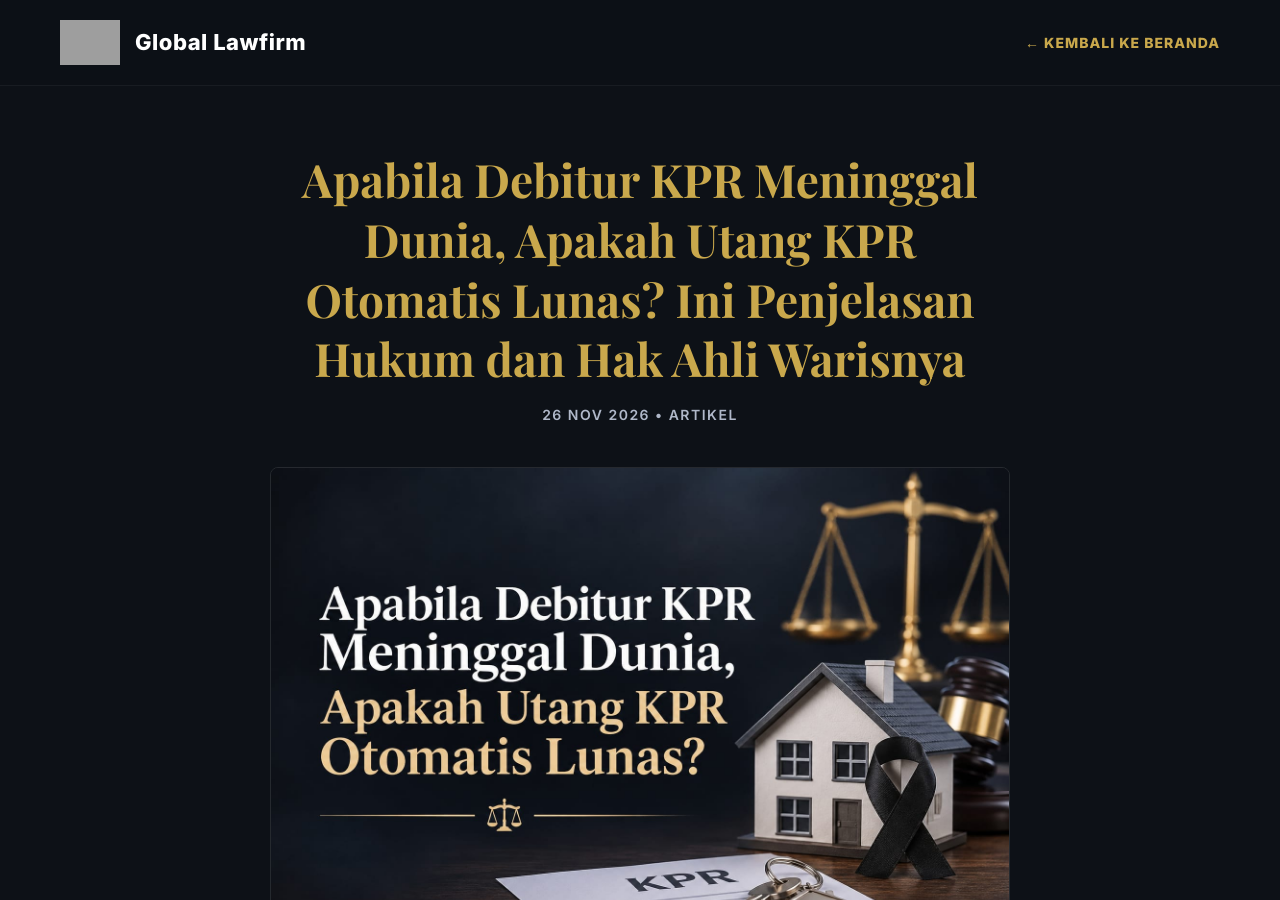
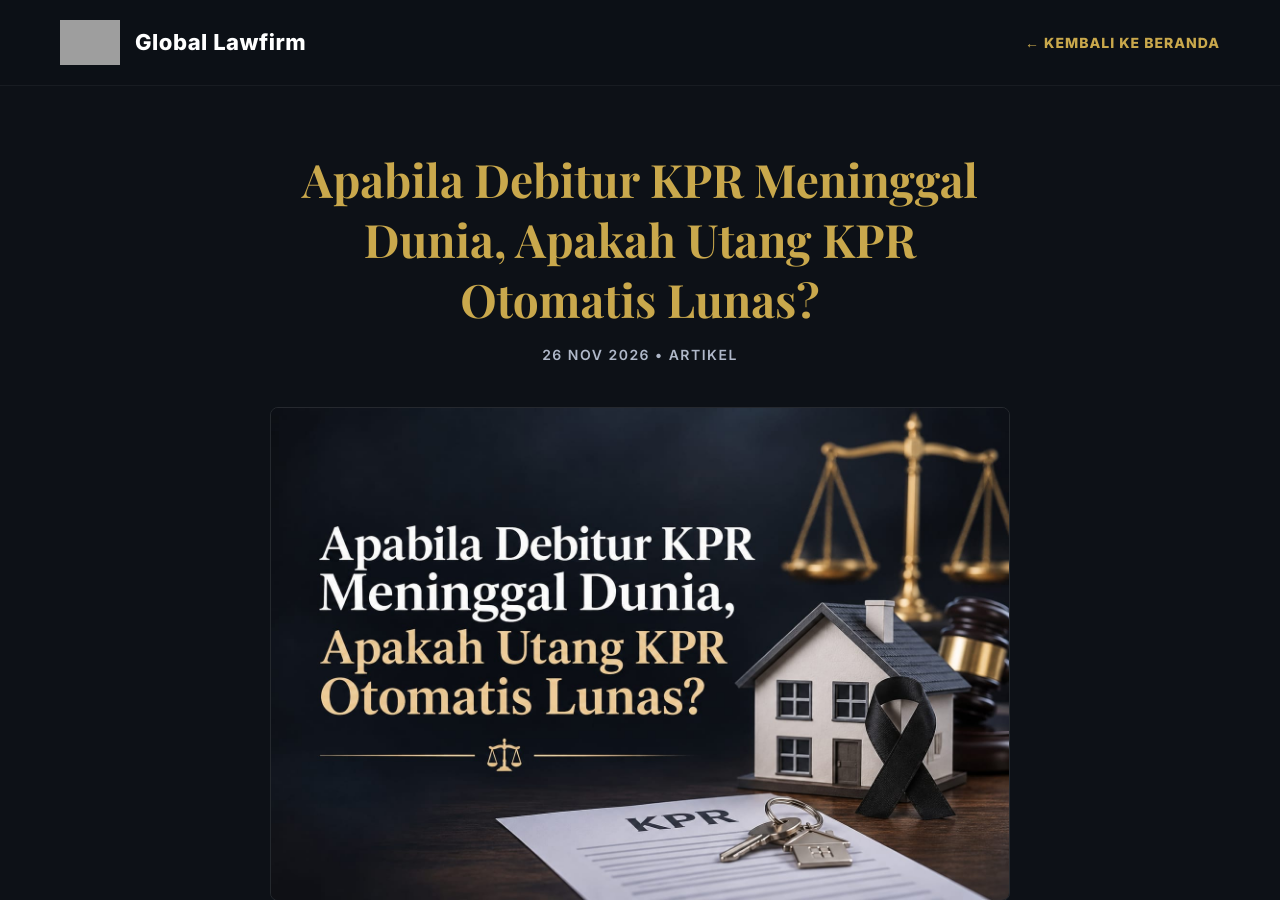
Before and after one commit to yugiek/GlobalLawfirm.id, a Jekyll site: the page built from _posts/2026-11-25-apabila-debitur-kpr-meninggal-dunia-apakah-utang-kpr-otomatis-lunas-ini-penjelasan-hukum-dan-hak-ahli-warisnya.md, in a window 1280 px wide and 900 px high. Built offline with Jekyll 4.4.1, drawn with Linux system fonts in a browser that asks for light colours; grey boxes are pictures that could not be loaded.

Commit message:
Update Materi & Publikasi “2026-11-25-apabila-debitur-kpr-meninggal-dunia-apakah-utang-kpr-otomatis-lunas-ini-penjelasan-hukum-dan-hak-ahli-warisnya”

```diff
--- a/_posts/2026-11-25-apabila-debitur-kpr-meninggal-dunia-apakah-utang-kpr-otomatis-lunas-ini-penjelasan-hukum-dan-hak-ahli-warisnya.md
+++ b/_posts/2026-11-25-apabila-debitur-kpr-meninggal-dunia-apakah-utang-kpr-otomatis-lunas-ini-penjelasan-hukum-dan-hak-ahli-warisnya.md
@@ -1,9 +1,9 @@
 ---
 layout: post
-title: Apabila Debitur KPR Meninggal Dunia, Apakah Utang KPR Otomatis Lunas? Ini Penjelasan Hukum dan Hak Ahli Warisnya
+title: Apabila Debitur KPR Meninggal Dunia, Apakah Utang KPR Otomatis Lunas?
 date: 2026-11-26
 category: Artikel
-description: Apabila Debitur KPR Meninggal Dunia, Apakah Utang KPR Otomatis Lunas?
+description: Apabila Debitur KPR Meninggal Dunia, Apakah Utang KPR Otomatis Lunas? Ini Penjelasan Hukum dan Hak Ahli Warisnya
 image: /images/pasted-image-1795695037978.png
 ---
 
@@ -13,7 +13,7 @@ Namun, masih banyak masyarakat yang belum memahami bagaimana kedudukan utang KPR
 
  Apakah utang tersebut otomatis lunas? Apakah ahli waris tetap diwajibkan membayar angsuran? Dan bagaimana apabila pihak bank tetap melakukan penagihan kepada keluarga debitur?
 
-#### **Kedudukan Utang KPR Ketika Debitur Meninggal Dunia**
+## **Kedudukan Utang KPR Ketika Debitur Meninggal Dunia**
 
 Pada prinsipnya, meninggalnya debitur tidak serta-merta menghapus kewajiban pembayaran utang kepada bank.
 
@@ -23,7 +23,7 @@ Apabila KPR dilengkapi dengan asuransi jiwa kredit, maka perusahaan asuransi dap
 
 Dengan demikian, pelunasan KPR akibat meninggalnya debitur sangat bergantung pada cakupan pertanggungan dan terpenuhinya persyaratan klaim asuransi.
 
-####  Asuransi Jiwa Kredit dan Asuransi KPR Harus Dipahami Secara Terpisah!
+##  Asuransi Jiwa Kredit dan Asuransi KPR Harus Dipahami Secara Terpisah!
 
 Salah satu hal penting yang perlu diperhatikan adalah memahami jenis asuransi yang melekat pada fasilitas KPR.
 
@@ -33,7 +33,7 @@ Keduanya memiliki fungsi dan manfaat yang berbeda.
 
 Oleh karena itu, keluarga debitur perlu memeriksa dokumen polis untuk mengetahui jenis perlindungan yang diberikan, nilai pertanggungan, masa berlaku, serta pengecualian yang berlaku.
 
-#### Langkah yang Harus Dilakukan Ahli Waris
+## Langkah yang Harus Dilakukan Ahli Waris
 
 **Apabila debitur KPR meninggal dunia, ahli waris sebaiknya melakukan beberapa langkah berikut:**
 
@@ -43,7 +43,7 @@ Oleh karena itu, keluarga debitur perlu memeriksa dokumen polis untuk mengetahui
 4. Minta informasi tertulis mengenai status klaim. Ahli waris berhak meminta penjelasan mengenai perkembangan klaim, termasuk apabila terdapat penolakan.
 5. Periksa rincian sisa kewajiban kredit. Pastikan jumlah utang, tunggakan, denda, serta perhitungan pelunasan dijelaskan secara transparan.
 
-####  Bagaimana Jika Klaim Asuransi Tidak Segera Diproses?
+##  Bagaimana Jika Klaim Asuransi Tidak Segera Diproses?
 
 Apabila perusahaan asuransi tidak memberikan tanggapan atau terdapat kendala dalam proses klaim, ahli waris dapat mengajukan pengaduan kepada perusahaan asuransi terlebih dahulu.
 
@@ -51,7 +51,7 @@ Jika permasalahan tidak terselesaikan, pengaduan dapat diteruskan kepada Otorita
 
 Perlu diperhatikan bahwa pengajuan klaim harus mengikuti batas waktu yang ditentukan dalam polis. Beberapa polis memiliki ketentuan mengenai batas waktu pelaporan meninggalnya tertanggung sehingga keterlambatan dapat menimbulkan persoalan dalam proses klaim.
 
-#### Lalu apakah Bank Boleh Menagih Utang kepada Keluarga Debitur?
+## Lalu apakah Bank Boleh Menagih Utang kepada Keluarga Debitur?
 
 Penagihan tidak dapat dilakukan secara sewenang-wenang hanya karena seseorang merupakan anggota keluarga dari debitur yang meninggal dunia.
 
@@ -59,12 +59,12 @@ Kedudukan hukum ahli waris perlu dilihat berdasarkan hukum waris yang berlaku, p
 
 Dengan demikian, pihak bank tetap harus memperhatikan dasar hukum dan kedudukan pihak yang ditagih.
 
-### Kesimpulan
+## Kesimpulan
 
 Meninggalnya debitur KPR tidak otomatis menyebabkan seluruh utang menjadi lunas. Pelunasan melalui asuransi jiwa kredit bergantung pada isi polis, masa pertanggungan, serta terpenuhinya persyaratan klaim.
 
 Oleh karena itu, ahli waris harus memahami hak dan kewajibannya, memeriksa dokumen kredit dan asuransi, serta meminta seluruh informasi penyelesaian utang secara tertulis.
 
-### Pesan Hukum dari kami, Tim Global Law Firm:
+## Pesan Hukum dari kami, Tim Global Law Firm:
 
 Jangan terburu-buru mengambil keputusan ketika menghadapi penagihan utang setelah anggota keluarga meninggal dunia. Pahami terlebih dahulu isi perjanjian kredit, polis asuransi, dan kedudukan hukum ahli waris.
```
